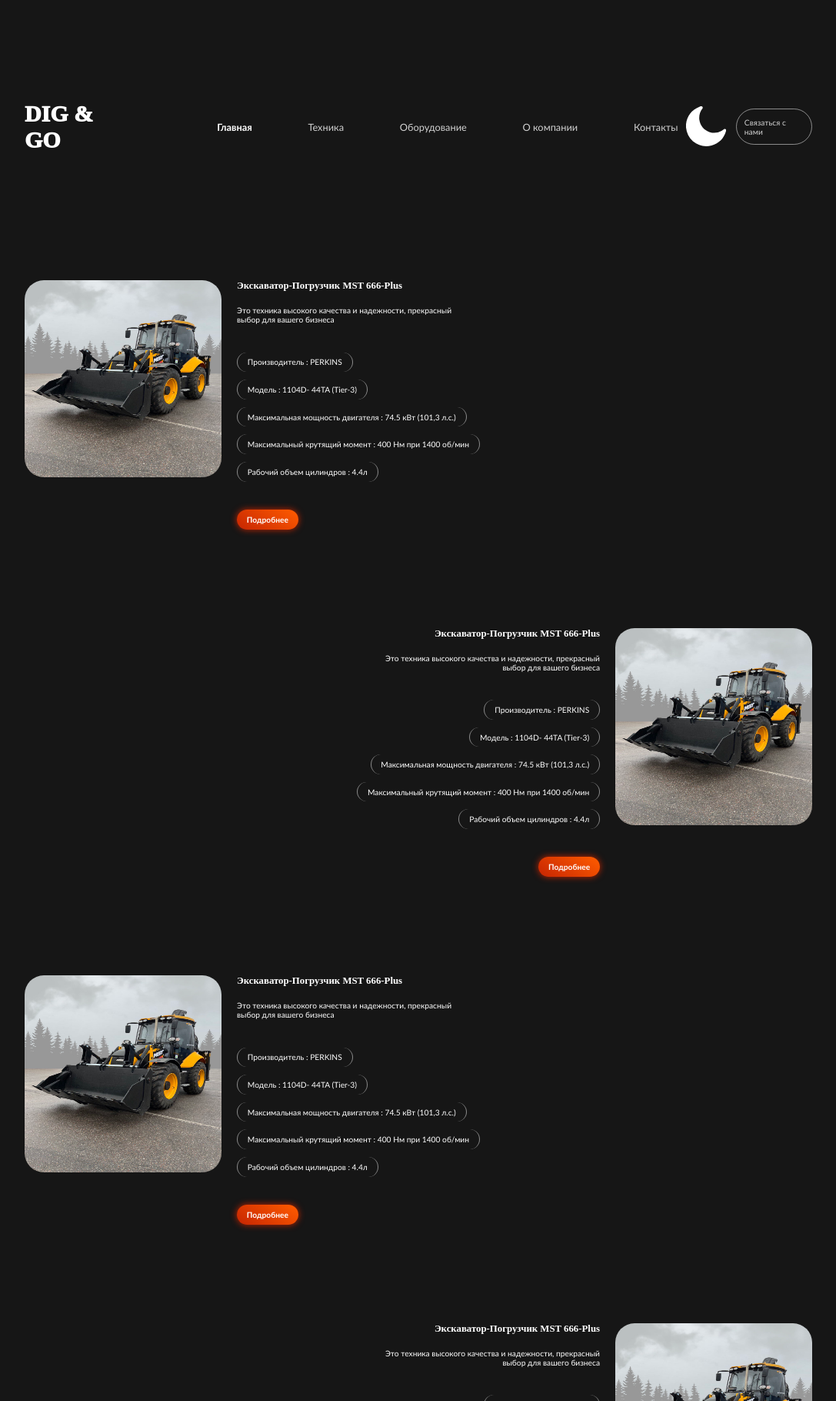
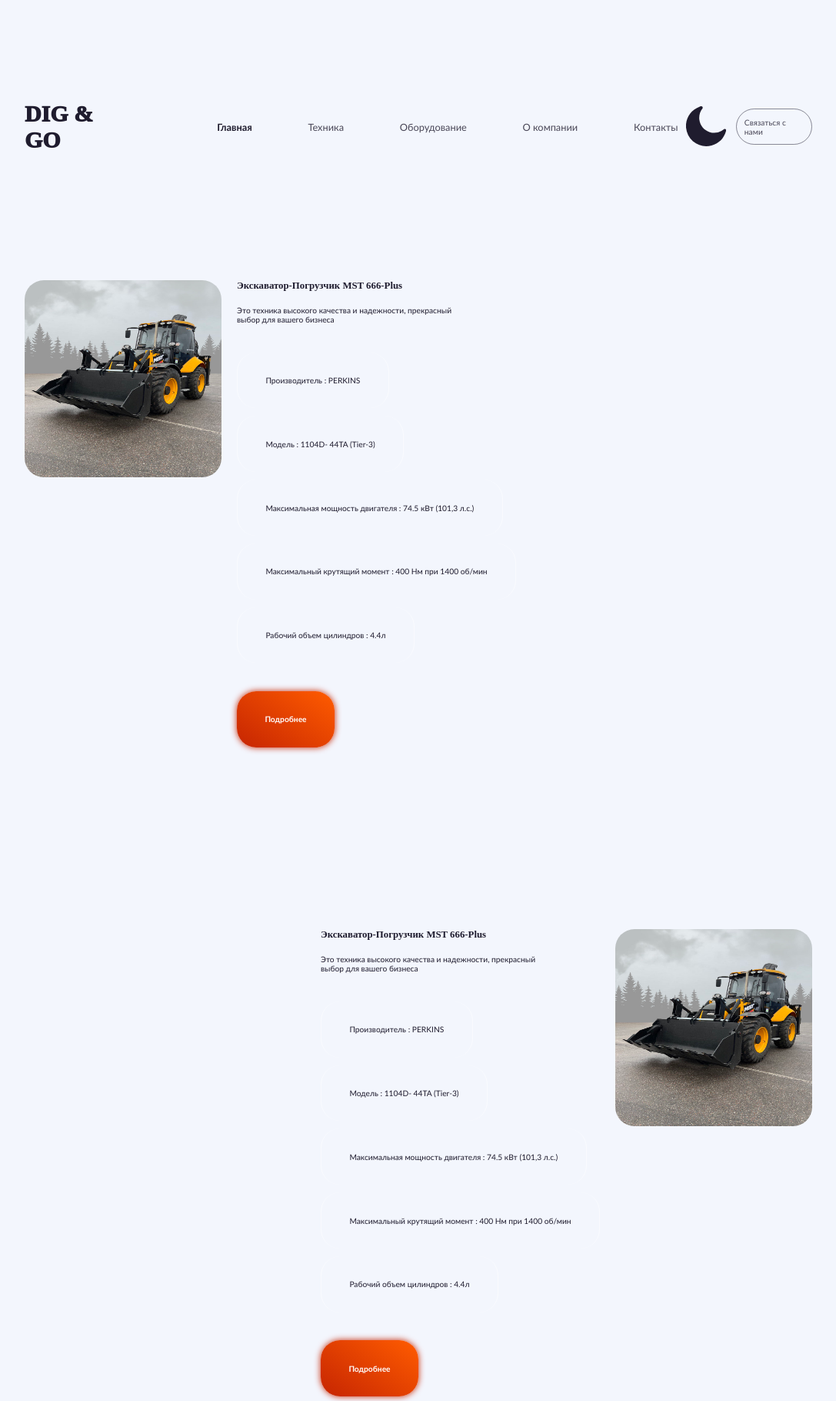
Before and after one commit to LuminosTruth/DigAndGo, a Django app: page /equipment/ in a window 1280 px wide. Shown: the whole page at 77% size, without its empty margins (96-1183 px from the left). Run offline with Django 4.2, Linux system fonts and the light colour scheme.

Commit message:
Добавил светлую и тёмную тему для сайта

```diff
--- a/main/static/css/base-light.css
+++ b/main/static/css/base-light.css
@@ -1,5 +1,5 @@
 html, body {
-    background: white;
+    background: #F3F6FD;
     height: 100%;
     overflow-x: hidden;
 }
@@ -16,14 +16,14 @@ html, body {
     text-decoration: none;
     font-size: 0.8vw;
     font-family: Calibri;
-    color: #fff;
+    color: #1F1C2E;
 }
 
 a {
     text-decoration: none;
     font-size: 0.8vw;
     font-family: Calibri;
-    color: #fff;
+    color: #FFF;
 }
 
 #header {
@@ -43,7 +43,7 @@ a {
     font-size: 2.34vw;
     font-family: "Tactic Sans";
     font-weight: 1000;
-    color: #fff;
+    color: #1F1C2E;
 }
 
 #header > .header-categories {
@@ -59,7 +59,7 @@ a {
 
 #header > .header-categories > .header-button {
     font-size: 1vw;
-    color: rgba(255, 255, 255, 0.8);
+    color: rgba(31, 28, 46, 0.8);
     text-decoration: none;
     font-family: Calibri;
     font-weight: lighter;
@@ -68,36 +68,36 @@ a {
     padding: 2%;
     white-space: nowrap;
     z-index: 999;
-    border: solid 1px rgba(255, 255, 255, 0);
+    border: solid 1px rgba(31, 28, 46, 0);
     border-radius: 25px;
 }
 
 .header-button:hover {
-    color: rgba(255, 255, 255, 1) !important;
+    color: rgba(31, 28, 46, 1) !important;
 }
 
 #header > .header-categories > .header-button.current-page {
     font-weight: Bolder;
-    color: rgba(255, 255, 255, 1) !important;
+    color: rgba(31, 28, 46, 1) !important;
 }
 
 .header-contact {
-    border: solid 1px rgba(255, 255, 255, 0.5);
+    border: solid 1px rgba(31, 28, 46, 0.5);
     border-radius: 25px;
     padding: 1%;
 }
 
 .header-contact:hover {
-    border: solid 1px rgba(255, 255, 255, 0.7);
+    border: solid 1px rgba(31, 28, 46, 0.7);
 }
 
 .header-contact > a {
-    color: rgba(255, 255, 255, 0.8);
+    color: rgba(31, 28, 46, 0.8);
     line-height: 0;
 }
 
 .header-contact:hover > a {
-    color: rgba(255, 255, 255, 1);
+    color: rgba(31, 28, 46, 1);
 }
 
 .header-contact:hover {
@@ -131,5 +131,5 @@ a {
 }
 
 #theme-slider-icon > path {
-    fill: #fff;
+    fill: #1F1C2E;
 }
--- a/templates/base.html
+++ b/templates/base.html
@@ -8,10 +8,17 @@
     {% endblock Title %}
     {% block Styles %}
     {% endblock Styles %}
-    <link type="text/css" rel="stylesheet" href="{% static "css/base.css" %}">
+    {% if request.COOKIES.theme == 'dark' %}
+        <link type="text/css" rel="stylesheet" href="{% static "css/base.css" %}" id="base-theme">
+    {% else %}
+        <link type="text/css" rel="stylesheet" href="{% static "css/base-light.css" %}" id="base-theme">
+    {% endif %}
 </head>
 <body>
 <script>
+    function getCurrentHtml() {
+        return window.location.pathname.split("/").pop()
+    }
 
     function getCookie(name) {
         let value = "; " + document.cookie;
@@ -21,11 +28,13 @@
 
     function switchTheme() {
         if (getCookie("theme") == "dark") {
-            document.cookie = "theme=light"
+            document.cookie = "theme=light" + ";path=/"
         } else {
-            document.cookie = "theme=dark"
+            document.cookie = "theme=dark" + ";path=/"
         }
+        location.reload(true);
     }
+
 </script>
 <div class="header" id="header">
     <div class="header-brand">
--- a/templates/main/company.html
+++ b/templates/main/company.html
@@ -8,7 +8,11 @@
         <title>Dig & Go - О компании</title>
     {% endblock Title %}
     {% block Styles %}
-        <link type="text/css" rel="stylesheet" href="{% static "css/company.css" %}">
+        {% if request.COOKIES.theme == 'dark' %}
+            <link type="text/css" rel="stylesheet" href="{% static "css/company.css" %}">
+        {% else %}
+            <link type="text/css" rel="stylesheet" href="{% static "css/company-light.css" %}">
+        {% endif %}
     {% endblock Styles %}
 </head>
 <body>
--- a/templates/main/contacts.html
+++ b/templates/main/contacts.html
@@ -8,7 +8,11 @@
         <title>Dig & Go - Контакты</title>
     {% endblock Title %}
     {% block Styles %}
-        <link type="text/css" rel="stylesheet" href="{% static "css/contacts.css" %}">
+        {% if request.COOKIES.theme == 'dark' %}
+            <link type="text/css" rel="stylesheet" href="{% static "css/contacts.css" %}">
+        {% else %}
+            <link type="text/css" rel="stylesheet" href="{% static "css/contacts-light.css" %}">
+        {% endif %}
     {% endblock Styles %}
 </head>
 <body>
--- a/templates/main/equipment.html
+++ b/templates/main/equipment.html
@@ -8,7 +8,11 @@
         <title>Dig & Go - Оборудование</title>
     {% endblock Title %}
     {% block Styles %}
-        <link type="text/css" rel="stylesheet" href="{% static "css/tech.css" %}">
+        {% if request.COOKIES.theme == 'dark' %}
+            <link type="text/css" rel="stylesheet" href="{% static "css/equipment.css" %}">
+        {% else %}
+            <link type="text/css" rel="stylesheet" href="{% static "css/equipment-light.css" %}">
+        {% endif %}
     {% endblock Styles %}
 </head>
 <body>
--- a/templates/main/tech.html
+++ b/templates/main/tech.html
@@ -8,7 +8,11 @@
         <title>Dig & Go - Техника</title>
     {% endblock Title %}
     {% block Styles %}
-        <link type="text/css" rel="stylesheet" href="{% static "css/tech.css" %}">
+        {% if request.COOKIES.theme == 'dark' %}
+            <link type="text/css" rel="stylesheet" href="{% static "css/tech.css" %}">
+        {% else %}
+            <link type="text/css" rel="stylesheet" href="{% static "css/tech-light.css" %}">
+        {% endif %}
     {% endblock Styles %}
 </head>
 <body>
```
Also changed, not shown: templates/main/landing.html (+5 -2 lines).
